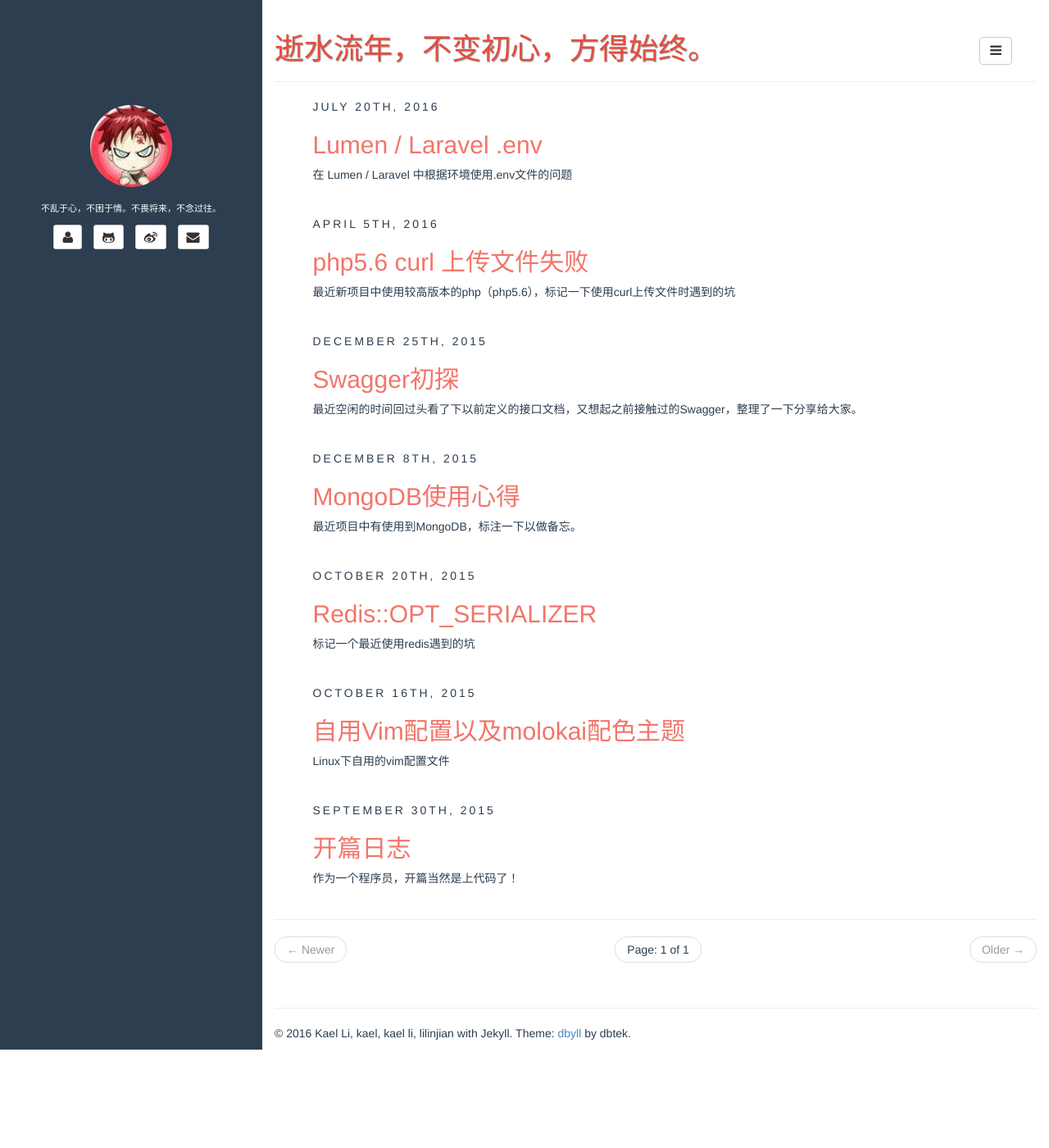
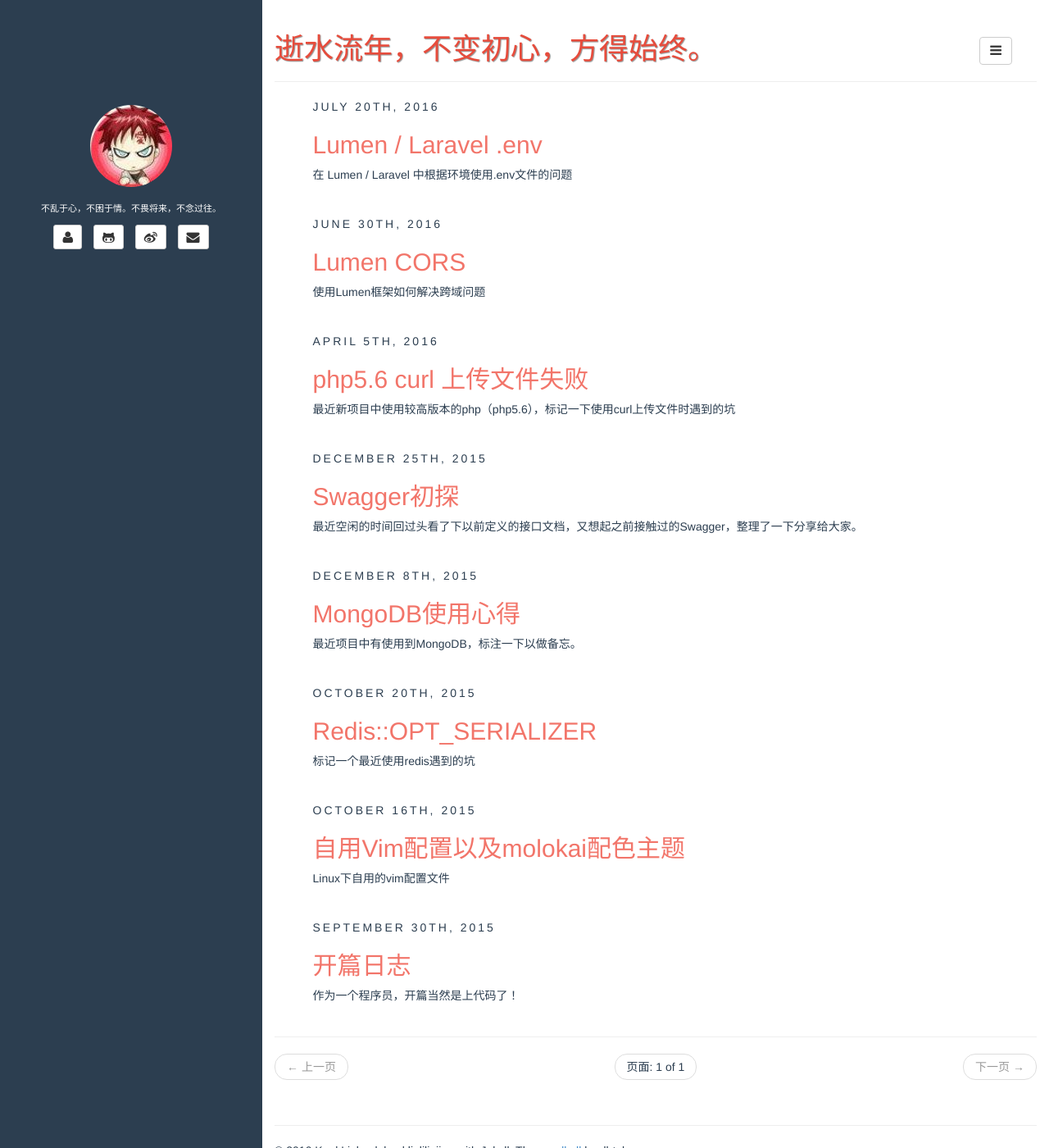
Before and after one commit to kaelli1234/kaelli1234.github.io, a Jekyll site: the page built from index.html, in a window 1280 px wide and 1400 px high. Shown: the whole window at 82% size. Built offline with Jekyll 4.4.1, drawn with Linux system fonts in a browser that asks for light colours; the list of posts is cut into pages by our own code; some of the changed lines change nothing that is shown.

Commit message:
add post
Signed-off-by: Kael Li <364637125@qq.com>

````diff
--- /dev/null
+++ b/_posts/2016-06-30-lumen-cors.md
@@ -0,0 +1,103 @@
+---
+layout: post
+title: Lumen CORS
+description: php, lumen, lumen cors
+categories: [Web]
+tags: [PHP, Lumen]
+shortinfo: 使用Lumen框架如何解决跨域问题
+---
+
+#### **使用Lumen框架如何解决跨域问题**
+跨域问题想必是每个从事web相关开发的同学经常遇到的问题，特别是现在越来越多的应用采用的前后端分离的开发模式，所以解决跨域问题成了大家必不可少的一项技能。最近在使用Lumen框架开发时也遇到了这个问题。
+
+进入主题之前我们先来个铺垫，首先我们来了解一下什么是跨域，以及一些解决方案 [这是铺垫](http://www.cnblogs.com/davidwang456/p/3977627.html)
+
+有兴趣的同学可以仔细看看，其实W3C标准的解决方案是只要在服务器response的头部带上```Access-Control-Allow-Origin：DOMAIN```(允许跨域访问的域名，```*```代表所有)，不过需要一提的是该方案只支持IE8及以上，以及一些现代浏览器(Fire Fox,Chrome,etc.)。解决跨域比较常见的还有使用jsonp，但这不是本文重点，这里就不具体展开了。
+
+好了，上面啰嗦了那么多，下面进入主题，那么在Lumen框架中，我们怎么解决跨域问题呢?
+这边主要参考了[这里](https://gist.github.com/danharper/06d2386f0b826b669552)该大神的方案。
+通过运用框架的Middleware和ServiceProvider来解决跨域问题。
+
+新增中间件，```LUMEN/app/Http/Middleware/CorsMiddleware.php```
+
+```
+namespace App\Http\Middleware;
+
+use Closure;
+
+class CorsMiddleware
+{
+    /**
+     * Handle an incoming request.
+     *
+     * @param  \Illuminate\Http\Request  $request
+     * @param  \Closure  $next
+     * @return mixed
+     */
+    public function handle($request, Closure $next)
+    {
+        $response = $next($request);
+
+        $response->header('Access-Control-Allow-Methods', 'HEAD, GET, POST, PUT, PATCH, DELETE');
+        $response->header('Access-Control-Allow-Headers', $request->header('Access-Control-Request-Headers'));
+        $response->header('Access-Control-Allow-Origin', '*');
+
+        return $response;
+    }
+}
+```
+
+定义ServiceProvider，```LUMEN/app/Providers/CatchAllOptionsRequestsProvider.php```
+
+```
+namespace App\Providers;
+
+use Illuminate\Support\ServiceProvider;
+
+/**
+ * If the incoming request is an OPTIONS request
+ * we will register a handler for the requested route
+ */
+class CatchAllOptionsRequestsProvider extends ServiceProvider
+{
+	public function register()
+	{
+	    $request = app('request');
+
+	    if ($request->isMethod('OPTIONS'))
+	    {
+	    	app()->options($request->path(), function() {
+	    		return response('', 200)->header('Access-Control-Allow-Origin', '*');
+	    	});
+	    }
+  	}
+}
+```
+
+在```LUMEN/bootstrap/app.php```中加载对应的中间件，注册ServiceProvider。
+
+```
+$app->routeMiddleware([
+    'cors' => App\Http\Middleware\CorsMiddleware::class,
+]);
+...
+$app->register(App\Providers\CatchAllOptionsRequestsProvider::class);
+```
+
+看到这里，问题是已经解决了。但有一个问题我开始一直想不明白，CatchAllOptionsRequestsProvider存在的意义是什么，为什么需要单独处理OPTIONS的请求？不是一个中间件就可以全部处理了吗？
+github上也有人跟我有同样的疑问
+![lumen-bootstrap-app]({{ site.BASE_PATH }}/assets/images/lumen-cors-1.webp)
+
+直到前段时间再去看时才看到下面这位大神的评论
+![lumen-bootstrap-app]({{ site.BASE_PATH }}/assets/images/lumen-cors-2.webp)
+
+在结合上面的铺垫，原来
+
+> CORS (Cross-Origin Resource Sharing)，W3C制定的跨站资源分享标准。post前会产生一次options嗅探（称之为preflight，但简单请求不会出现）来确认有否跨域请求的权限。
+
+由于在Lumen的路由里并未定义对应的options请求，所以框架直接返回405了。请求并不会被分发，所以不会被中间件处理。因此才需要用```CatchAllOptionsRequestsProvider.php```来获取请求，并对options的请求单独处理。
+
+参考：
+
+[http://www.cnblogs.com/davidwang456/p/3977627.html](http://www.cnblogs.com/davidwang456/p/3977627.html)
+[https://gist.github.com/danharper/06d2386f0b826b669552](https://gist.github.com/danharper/06d2386f0b826b669552)
--- a/_posts/2016-07-20-lumen-env.md
+++ b/_posts/2016-07-20-lumen-env.md
@@ -3,7 +3,7 @@ layout: post
 title: Lumen / Laravel .env
 description: php, lumen, laravel, .env
 categories: [Web]
-tags: [PHP]
+tags: [PHP, Lumen]
 shortinfo: 在 Lumen / Laravel 中根据环境使用.env文件的问题
 ---
 
--- a/index.html
+++ b/index.html
@@ -46,28 +46,28 @@ tagline:
   {% if paginator.previous_page %}
   <li class="previous">
     {% if paginator.previous_page == 1 %}
-    <a href="{{ site.BASE_PATH }}/">&larr; Newer</a>
+    <a href="{{ site.BASE_PATH }}/">&larr; 上一页</a>
     {% else %}
-    <a href="{{ site.BASE_PATH }}/{{ site.paginate_path | replace: ':num', paginator.previous_page }}">&larr; Newer</a>
+    <a href="{{ site.BASE_PATH }}/{{ site.paginate_path | replace: ':num', paginator.previous_page }}">&larr; 上一页</a>
     {% endif %}
   </li>
   {% else %}
   <li class="previous disabled">
-    <a>&larr; Newer</a>
+    <a>&larr; 上一页</a>
   </li>
   {% endif %}
 
   <li>
-    <span class="page_number">Page: {{ paginator.page }} of {{ paginator.total_pages }}</span>
+    <span class="page_number">页面: {{ paginator.page }} of {{ paginator.total_pages }}</span>
   </li>
 
   {% if paginator.next_page %}
   <li class="next">
-    <a href="{{ site.BASE_PATH }}/{{ site.paginate_path | replace: ':num', paginator.next_page }}">Older &rarr;</a>
+    <a href="{{ site.BASE_PATH }}/{{ site.paginate_path | replace: ':num', paginator.next_page }}">下一页 &rarr;</a>
   </li>
   {% else %}
   <li class="next disabled">
-    <a>Older &rarr;</a>
+    <a>下一页 &rarr;</a>
   </li>
   {% endif %}
 
````
Also changed, not shown: assets/images/lumen-cors-1.webp (added), assets/images/lumen-cors-2.webp (added).
